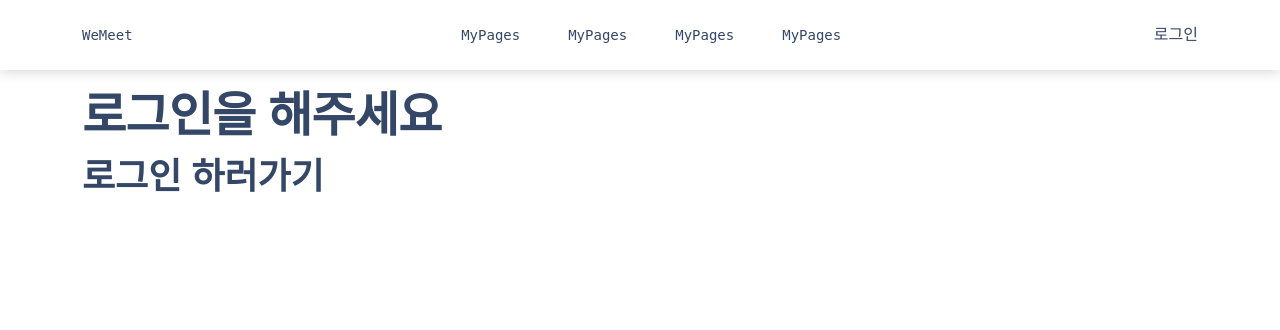
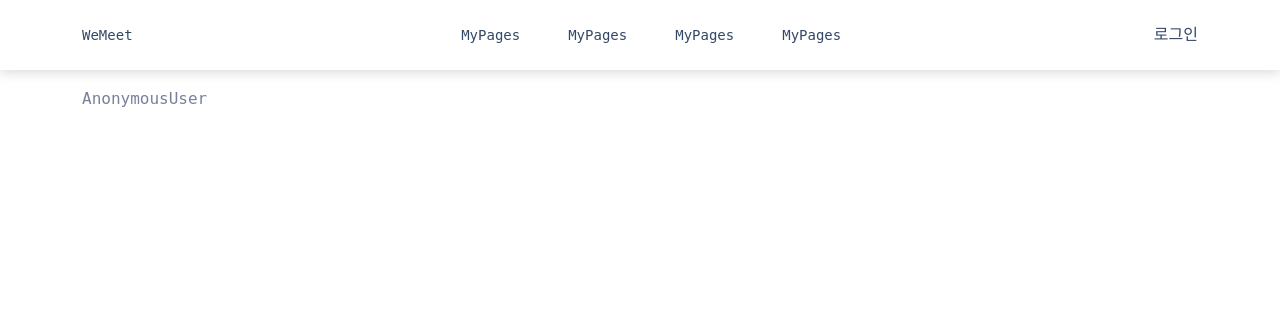
Before and after one commit to likelion-backend-6th/wemeet_app, a Django app: template meet/accountapp/templates/accountapp/dashboard.html in a window 1280 px wide. Shown: the top 330 px of the page. Run offline with Django 4.2, Linux system fonts and the light colour scheme; the template is opened without the code that fills it, so the values that code supplies are empty; some libraries are stand-ins or nearby versions; some web fonts are replaced.

Commit message:
UPDATE: 가입 후 메인으로 랜딩

```diff
--- a/meet/accountapp/templates/accountapp/dashboard.html
+++ b/meet/accountapp/templates/accountapp/dashboard.html
@@ -5,18 +5,17 @@
 {% endblock %}
 
 {% block content %}
+<div class="row">
         {% if request.user.is_authenticated %}
-            <h1>
+            <h3>
             {% if kakao_nickname %}
                 반갑습니다, {{ kakao_nickname }}님
             {% else %}
                 반갑습니다, {{ request.user.username }}님
+            {% endif %}
         {% endif %}
-            </h1>
-        {% else %}
-            <h1>로그인을 해주세요</h1>
-            <h2>
-                <a href="{% url 'accountapp:login' %}">로그인 하러가기</a>
-            </h2>
-        {% endif %}
+<div class="col">
+    {{user}}
+</div>
+
 {% endblock %}
```
Also changed, not shown: meet/accountapp/views.py (+8 -5 lines).
